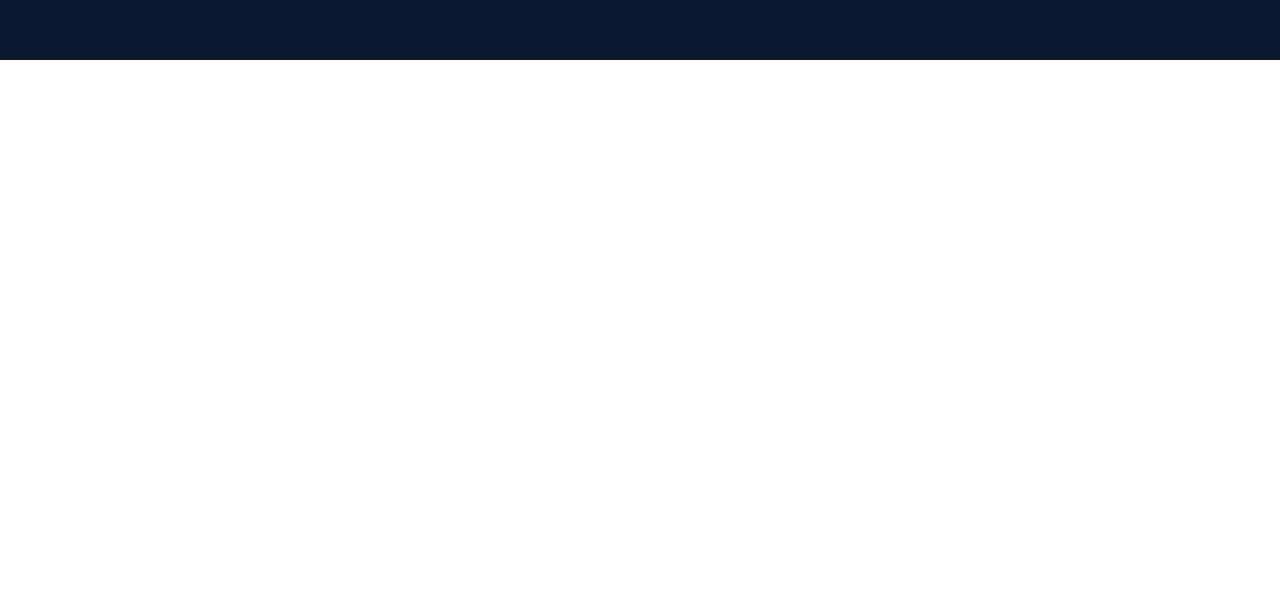
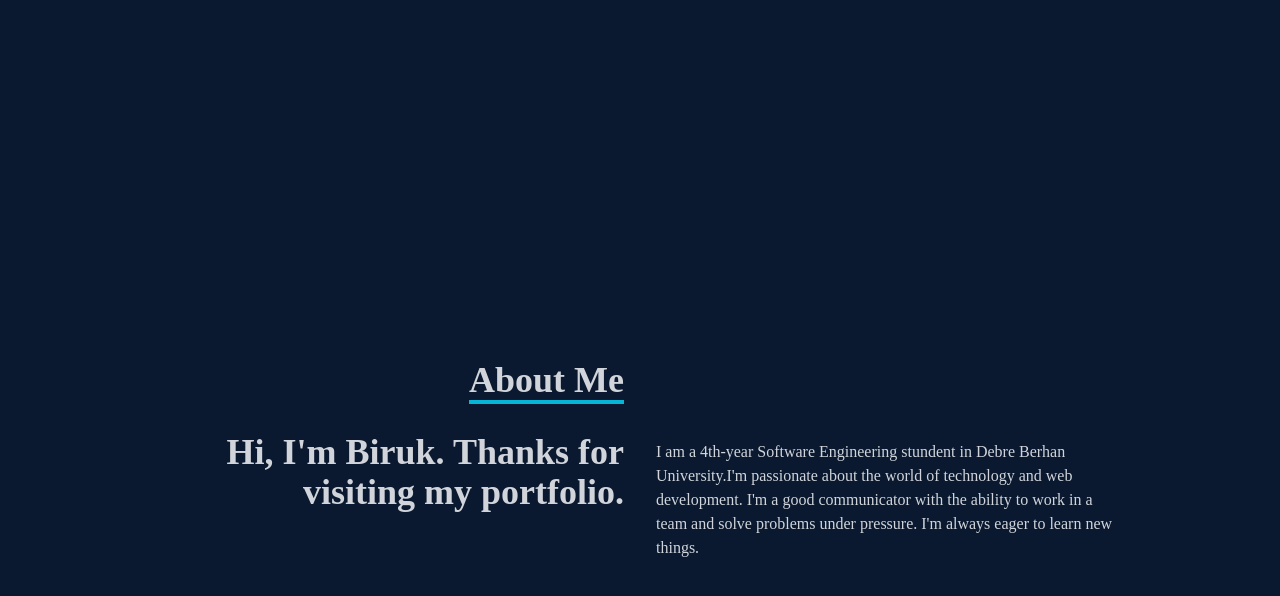
Before and after one commit to birukashagre6/Portfolio-_Using-_-React, a React (Create React App) app: page / in a window 1280 px wide. Shown: the part 820-1416 px from the top of the page. Before the commit the page ends 880 px from the top, so only its background shows below. Built offline with nearby package versions, Linux system fonts and the light colour scheme.

Commit message:
adding About page

```diff
--- a/src/App.js
+++ b/src/App.js
@@ -1,11 +1,13 @@
 import Navbar from "./components/Navbar";
 import Home from "./components/Home";
+import About from "./components/About";
 
 function App() {
   return (
     <div>
       <Navbar />
       <Home />
+      <About />
     </div>
   );
 }
--- /dev/null
+++ b/src/components/About.jsx
@@ -0,0 +1,33 @@
+import React from "react";
+
+const About = () => {
+  return (
+    <div name="about" className="w-full h-screen bg-[#0a192f] text-gray-300">
+      <div className="flex flex-col justify-center items-center w-full h-full">
+        <div className="max-w-[1000px] w-full grid grid-cols-2 gap-8">
+          <div className="sm:text-right pb-8 pl-4">
+            <p className="text-4xl font-bold inline border-b-4 border-cyan-500">
+              About Me
+            </p>
+          </div>
+        </div>
+        <div className="max-w-[1000px] w-full grid grid-cols-2 gap-8 px-4">
+          <div className="sm:text-right text-4xl font-bold">
+            <p>Hi, I'm Biruk. Thanks for visiting my portfolio.</p>
+          </div>
+          <div className="mt-2">
+            <p>
+              I am a 4th-year Software Engineering stundent in Debre Berhan
+              University.I'm passionate about the world of technology and web
+              development. I'm a good communicator with the ability to work in a
+              team and solve problems under pressure. I'm always eager to learn
+              new things.
+            </p>
+          </div>
+        </div>
+      </div>
+    </div>
+  );
+};
+
+export default About;
```
